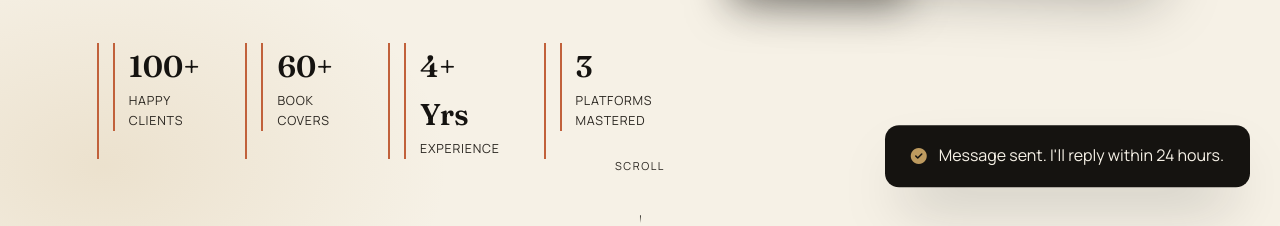
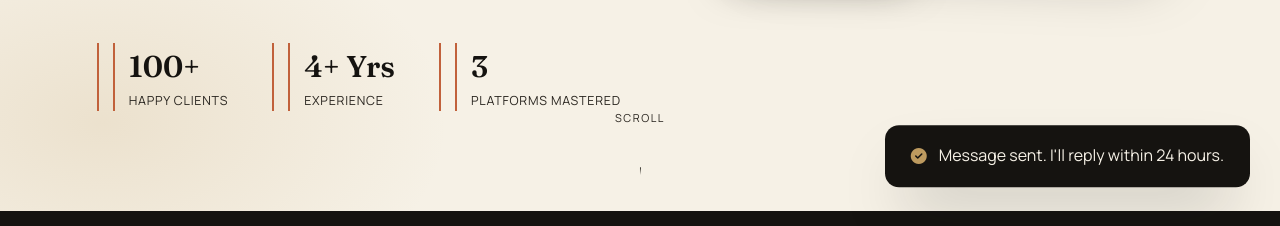
Before and after one commit to Pexelix/Portfolio-Muhammad-Naseem, a plain HTML site: page index.html in a window 1280 px wide. Shown: the part 669-895 px from the top of the page. Drawn offline with Linux system fonts and the light colour scheme.

Commit message:
Remove 'Book Covers' statistic from hero stats
Removed the 'Book Covers' statistic from the hero stats section.

```diff
--- a/index.html
+++ b/index.html
@@ -377,7 +377,6 @@
         </div>
         <div class="hero-stats">
           <div><div class="num">100+</div><div class="lbl">Happy Clients</div></div>
-          <div><div class="num">60+</div><div class="lbl">Book Covers</div></div>
           <div><div class="num">4+ Yrs</div><div class="lbl">Experience</div></div>
           <div><div class="num">3</div><div class="lbl">Platforms Mastered</div></div>
         </div>
```
